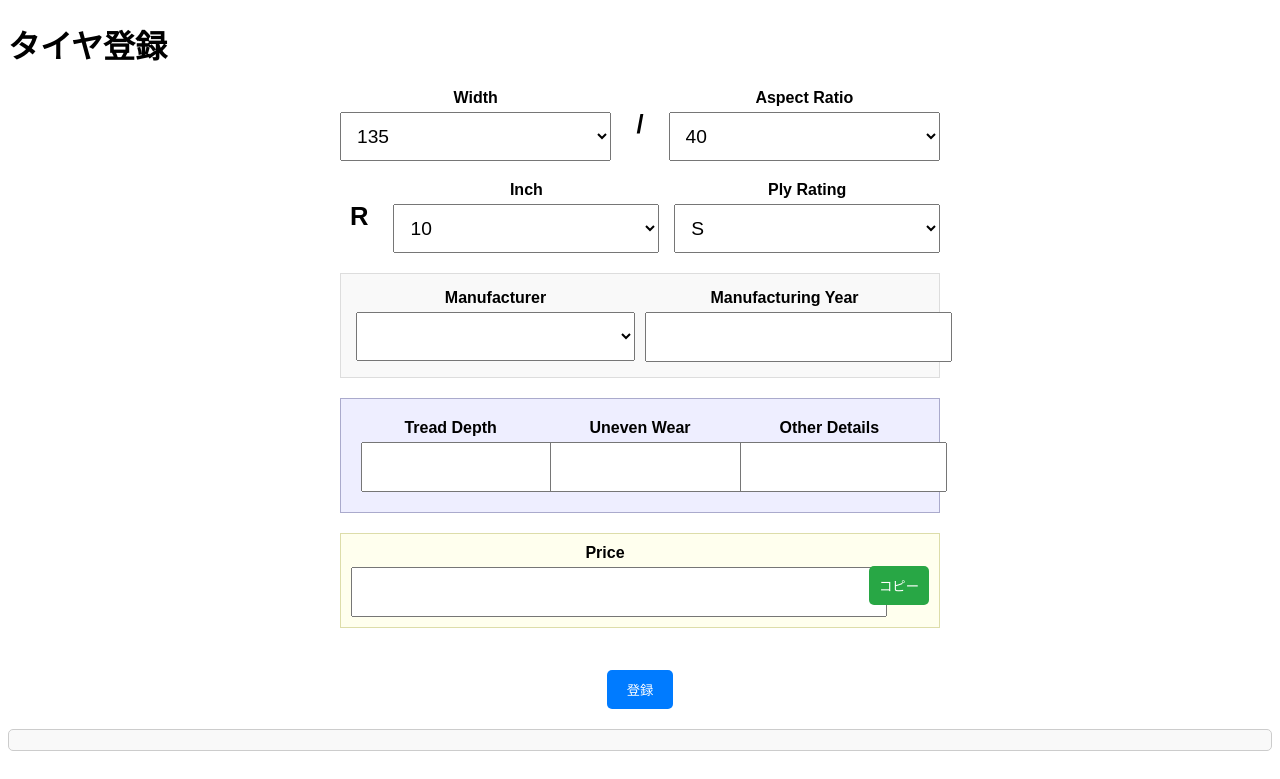
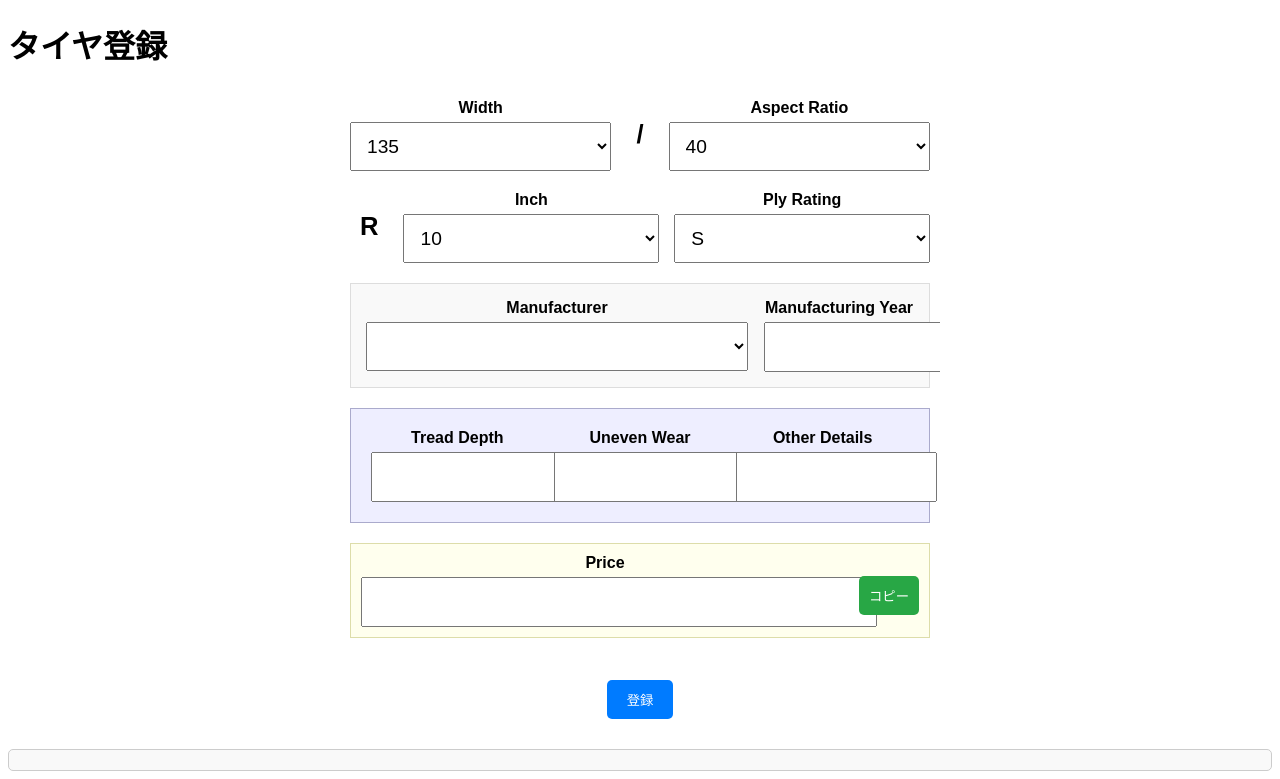
Before and after one commit to shin-murata/u_tire_app, a Flask app: page /input in a window 1280 px wide. Shown: the part 32-811 px from the top of the page. Before the commit the page ends 783 px from the top, so only its background shows below. Run offline with Flask 3, Linux system fonts and the light colour scheme.

Commit message:
input下部

```diff
--- a/static/css/style.css
+++ b/static/css/style.css
@@ -3,6 +3,9 @@
     max-width: 600px;
     margin: auto;
     font-family: Arial, sans-serif;
+    box-sizing: border-box; /* 幅管理を適切に */
+    padding: 10px; /* 内側に余白を追加 */
+    overflow: hidden; /* はみ出しを隠す */
 }
 
 /* グループ全体のレイアウト調整 */
@@ -60,9 +63,16 @@
     background-color: #f9f9f9;
     padding: 15px;
     border: 1px solid #ddd;
+    display: flex;
+    gap: 1rem; /* フィールド間の余白を設定 */
 }
-.group-1-style .input-wrap {
-    flex: 1 1 45%; /* 各要素が45%の幅で並ぶ */
+
+.manufacturer-wrap {
+    flex: 3; /* manufacturer を広く設定 */
+}
+
+.manufacturing-year-wrap {
+    flex: 1; /* manufacturing_year を狭く設定 */
 }
 
 /* グループ2のスタイル */
--- a/templates/input_page.html
+++ b/templates/input_page.html
@@ -33,11 +33,11 @@
 
 <!-- グループ1: manufacturer, manufacturing_year -->
 <div class="form-group group-1 group-1-style">
-    <div class="input-wrap">
+    <div class="input-wrap manufacturer-wrap">
         {{ form.manufacturer.label }}
         {{ form.manufacturer(class_="form-control") }}
     </div>
-    <div class="input-wrap">
+    <div class="input-wrap manufacturing-year-wrap">
         {{ form.manufacturing_year.label }}
         {{ form.manufacturing_year(class_="form-control") }}
     </div>
```
